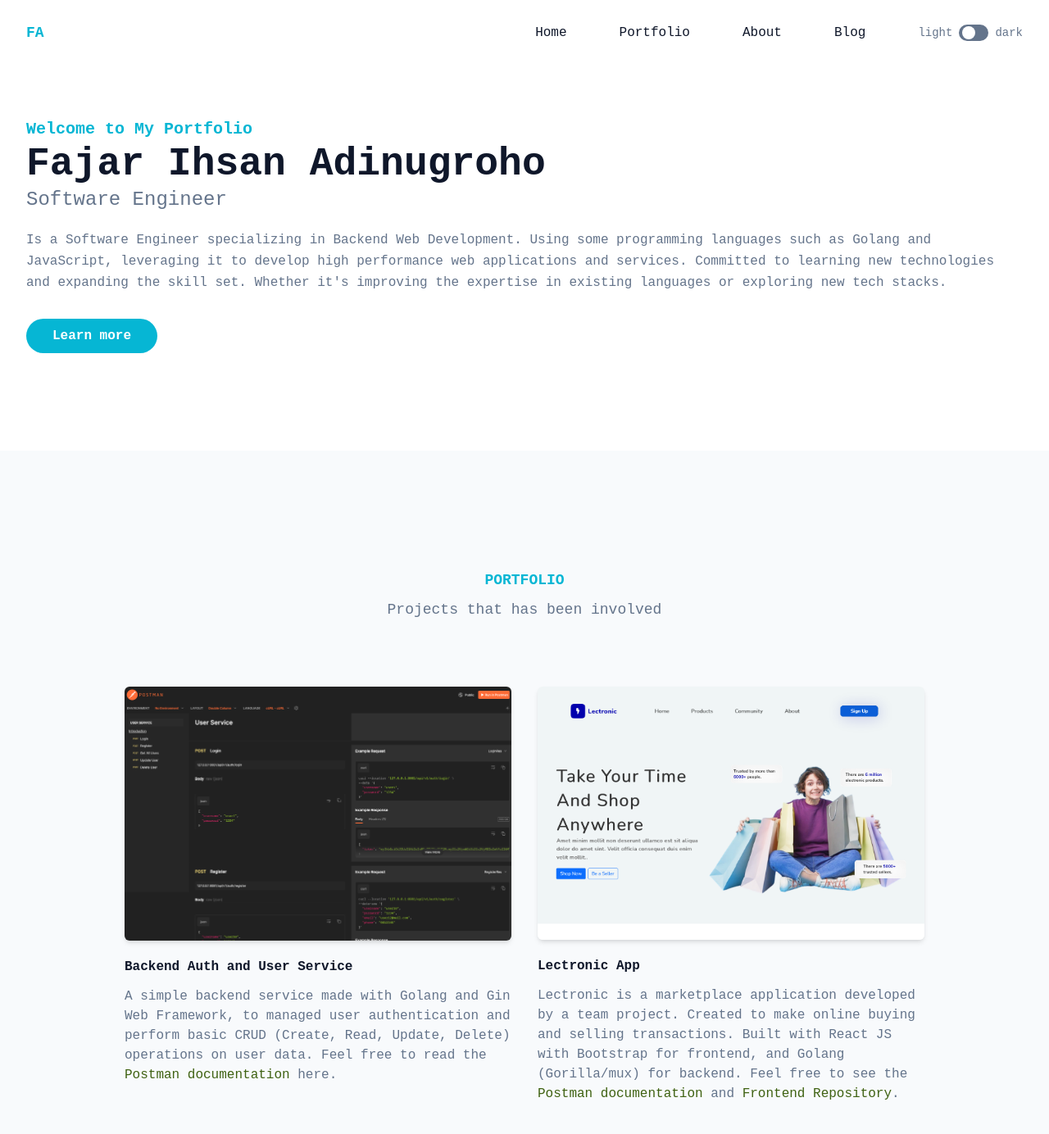
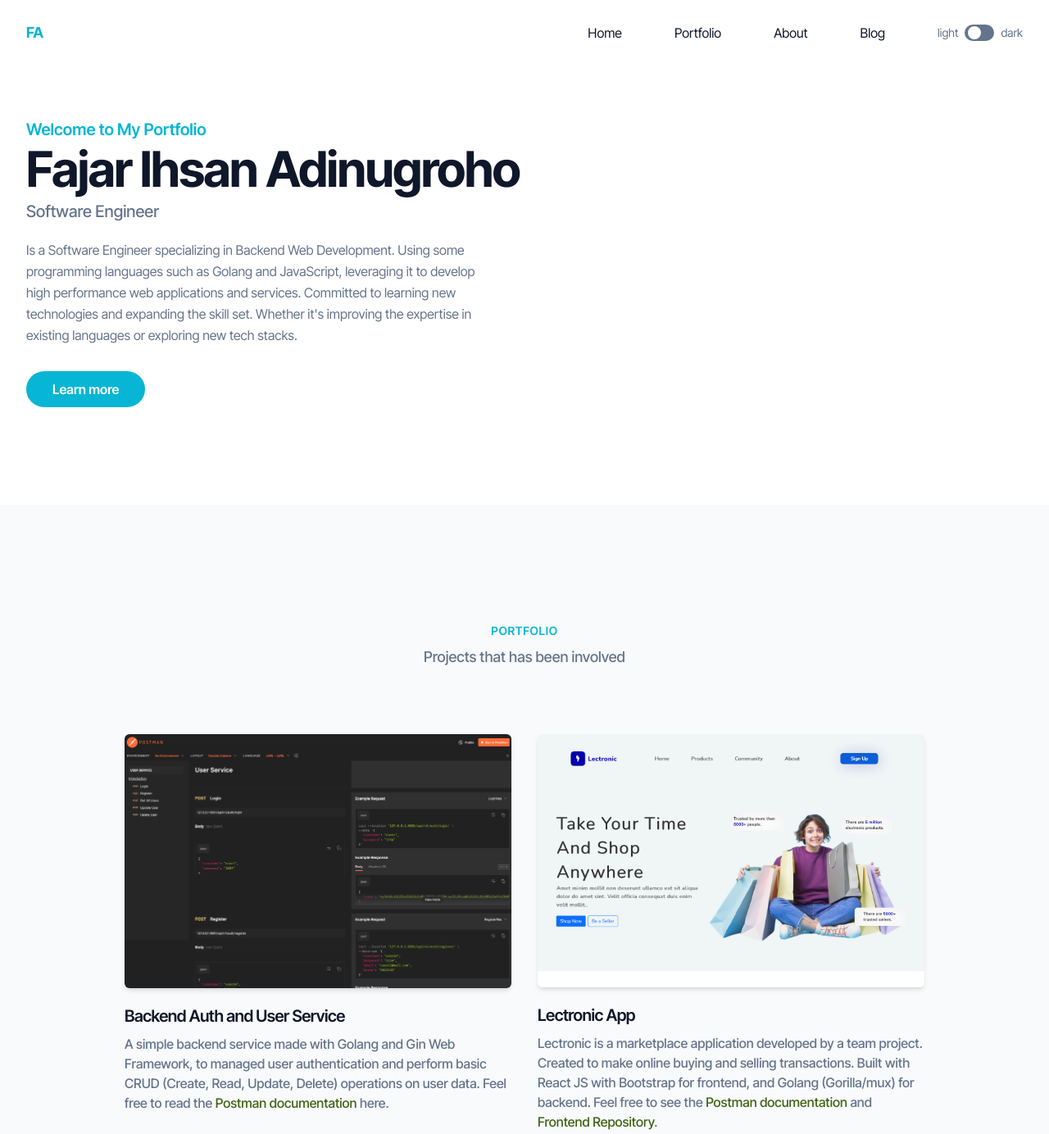
Before and after one commit to fajarihsan21/fajarihsan21.github.io, a website: page index.html in a window 1280 px wide. Shown: the top 1384 px of the page at 82% size. Drawn offline with Linux system fonts and the light colour scheme.

Commit message:
Update font styles and layout adjustments for improved readability and aesthetics
Co-authored-by: Copilot <copilot@github.com>

```diff
--- a/index.html
+++ b/index.html
@@ -6,6 +6,12 @@
     <meta name="viewport" content="width=device-width, initial-scale=1.0" />
     <title>Fajar I. A. - Portfolio</title>
     <link href="dist/output.css" rel="stylesheet" />
+
+    <!-- Google Font -->
+    <link rel="preconnect" href="https://fonts.googleapis.com">
+    <link rel="preconnect" href="https://fonts.gstatic.com" crossorigin>
+    <link href="https://fonts.googleapis.com/css2?family=Inter+Tight:ital,wght@0,100..900;1,100..900&family=Inter:ital,opsz,wght@0,14..32,100..900;1,14..32,100..900&display=swap" rel="stylesheet">
+
     <script>
       if (
         localStorage.theme === "dark" ||
@@ -18,7 +24,7 @@
       }
     </script>
   </head>
-  <body>
+  <body class="font-sans text-base leading-relaxed text-dark dark:text-white"></body>
     <!-- Header Section -->
     <header
       class="absolute top-0 left-0 z-10 flex w-full items-center bg-transparent"
@@ -119,17 +125,13 @@
             <h1 class="text-base font-semibold text-primary md:text-xl">
               Welcome to My Portfolio
             </h1>
-            <h2
-              class="mt-1 text-4xl font-bold text-dark dark:text-white lg:text-5xl"
-            >
+            <h2 class="mt-1 text-4xl font-bold tracking-tight text-dark dark:text-white md:text-5xl lg:text-6xl">
               Fajar Ihsan Adinugroho
             </h2>
-            <h3
-              class="mb-5 mt-1 text-lg font-medium text-secondary lg:text-2xl"
-            >
+            <h3 class="mb-5 mt-2 text-lg font-medium text-secondary md:text-xl">
               Software Engineer
             </h3>
-            <p class="mb-10 font-medium leading-relaxed text-secondary">
+            <p class="mb-10 max-w-xl text-base leading-relaxed text-secondary">
               Is a Software Engineer specializing in Backend Web Development.
               Using some programming languages such as Golang and JavaScript,
               leveraging it to develop high performance web applications and
@@ -157,7 +159,7 @@
       <div class="container">
         <div class="w-full px-4">
           <div class="mx-auto mb-16 max-w-xl text-center">
-            <h4 class="mb-2 text-lg font-semibold uppercase text-primary">
+            <h4 class="mb-2 text-sm font-semibold uppercase tracking-wider text-primary">
               Portfolio
             </h4>
             <p class="text-md font-medium text-secondary md:text-lg">
@@ -176,9 +178,7 @@
                 width="w-full"
               />
             </div>
-            <h3
-              class="text-xg mt-5 mb-3 font-semibold text-dark dark:text-white"
-            >
+            <h3 class="mt-5 mb-2 text-xl font-semibold tracking-tight text-dark dark:text-white">
               <a
                 href="https://github.com/fajarihsan21/go-login-crud"
                 target="_blank"
@@ -207,9 +207,7 @@
                 width="w-full"
               />
             </div>
-            <h3
-              class="text-xg mt-5 mb-3 font-semibold text-dark dark:text-white"
-            >
+            <h3 class="mt-5 mb-2 text-xl font-semibold tracking-tight text-dark dark:text-white">
               <a
                 href="https://github.com/fajarihsan21/Lectronic-Apps"
                 target="_blank"
@@ -245,9 +243,7 @@
                 width="w-full"
               />
             </div>
-            <h3
-              class="text-xg mt-5 mb-3 font-semibold text-dark dark:text-white"
-            >
+            <h3 class="mt-5 mb-2 text-xl font-semibold tracking-tight text-dark dark:text-white">
               <a href="https://www.baf.id/" target="_blank">BAF Website</a>
             </h3>
             <p class="text-base font-medium text-secondary">
@@ -267,9 +263,7 @@
                 width="w-full"
               />
             </div>
-            <h3
-              class="text-xg mt-5 mb-3 font-semibold text-dark dark:text-white"
-            >
+            <h3 class="mt-5 mb-2 text-xl font-semibold tracking-tight text-dark dark:text-white">
               Personal Blog (TBA)
             </h3>
             <p class="text-base font-medium text-secondary">
@@ -284,7 +278,7 @@
     <section id="tech" class="bg-slate-100 pt-36 pb-32 dark:bg-slate-700">
       <div class="w-full px-4">
         <div class="mx-auto mb-16 max-w-xl text-center">
-          <h4 class="mb-2 text-lg font-semibold uppercase text-primary">
+          <h4 class="mb-2 text-sm font-semibold uppercase tracking-wider text-primary">
             Tech
           </h4>
           <p class="max-w-xl text-base font-medium text-secondary lg:text-lg">
@@ -332,7 +326,7 @@
         <div class="flex flex-wrap">
           <!-- About -->
           <div class="mb-10 w-full px-4 lg:w-1/2">
-            <h4 class="mb-3 text-lg font-bold uppercase text-primary">
+            <h4 class="mb-3 text-lg font-bold uppercase dark:text-slate-700 text-slate-300">
               About Me
             </h4>
             <p class="text-md font-medium text-white dark:text-dark md:text-lg">
@@ -341,7 +335,7 @@
           </div>
           <!-- Contact -->
           <div class="w-full px-4 lg:w-1/2">
-            <h4 class="mb-3 text-lg font-bold uppercase text-primary">
+            <h4 class="mb-3 text-lg font-bold uppercase dark:text-slate-700 text-slate-300">
               Social Media
             </h4>
             <p class="text-md font-medium text-white dark:text-dark md:text-lg">
@@ -454,7 +448,7 @@
       <div class="container">
         <div class="w-full px-4">
           <div class="mx-auto mb-16 max-w-xl text-center">
-            <h4 class="mb-2 text-lg font-semibold uppercase text-primary">
+            <h4 class="mb-2 text-sm font-semibold uppercase tracking-wider text-primary">
               Contact Me
             </h4>
             <p class="text-md font-medium text-white dark:text-dark md:text-lg">
--- a/src/input.css
+++ b/src/input.css
@@ -2,9 +2,9 @@
 @tailwind components;
 @tailwind utilities;
 
-body {
-  font-family: "Courier New", sans-serif;
-}
+/* body {
+  @apply font-sans;
+} */
 
 .navbar-fixed {
   @apply fixed z-[9999] bg-white bg-opacity-50 backdrop-blur-sm dark:bg-dark dark:bg-opacity-50;
--- a/tailwind.config.js
+++ b/tailwind.config.js
@@ -17,6 +17,9 @@ module.exports = {
       screens: {
         "2xl": "1320px",
       },
+      fontFamily: {
+        sans: ['"Inter Tight"', 'sans-serif'],
+      },
     },
   },
   plugins: [],
```
Also changed, not shown: dist/output.css.
